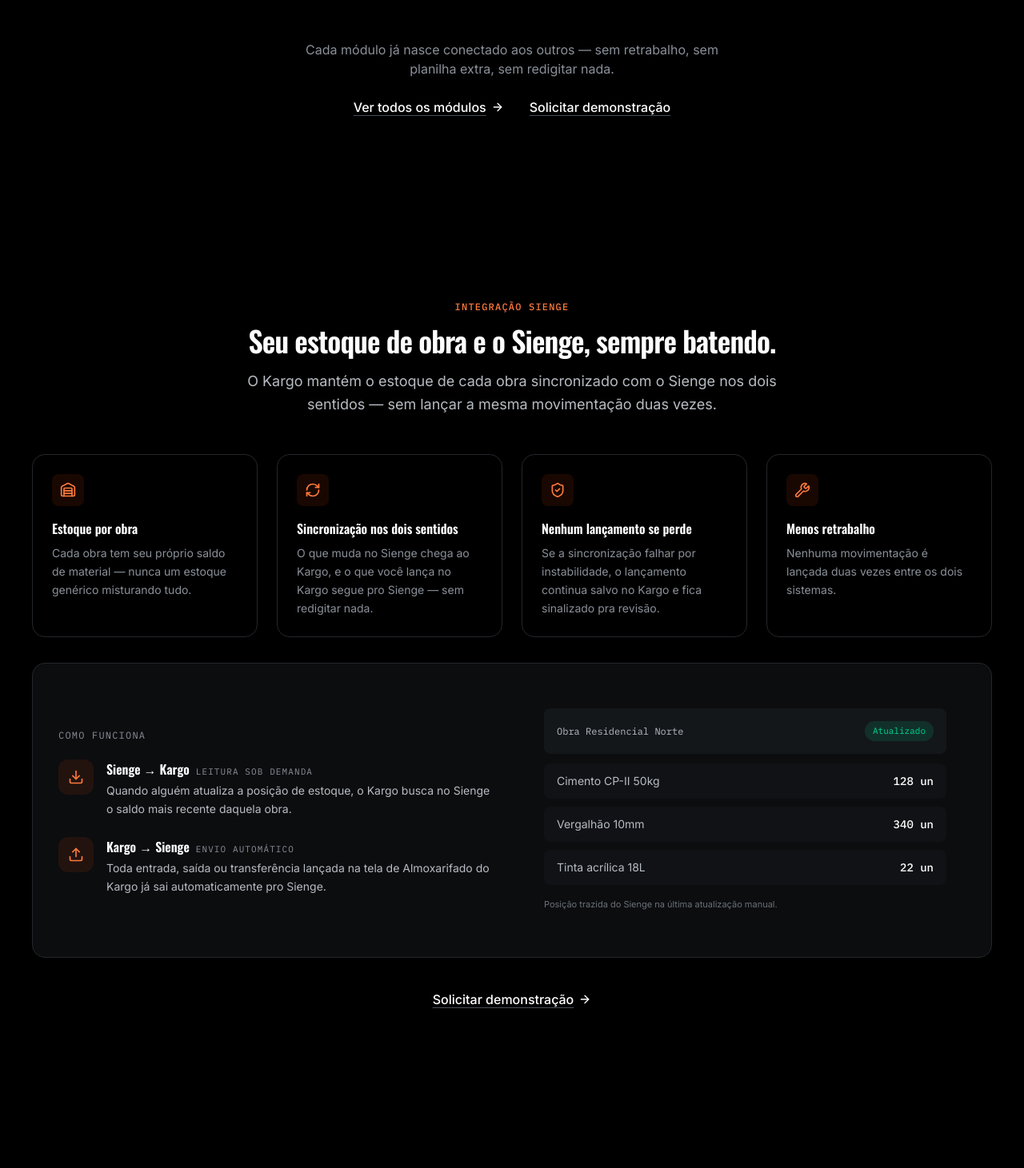
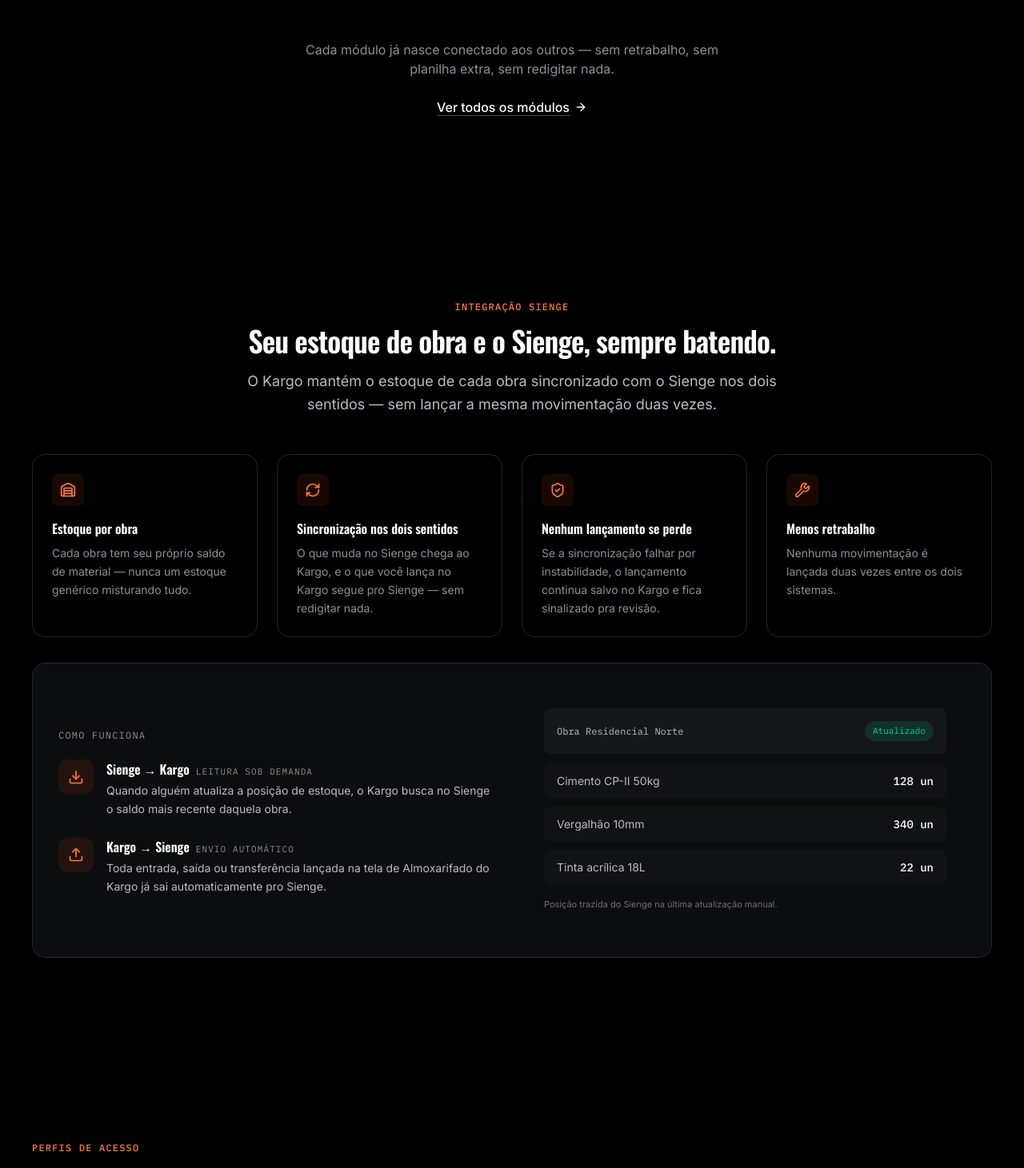
Before and after one commit to RockNicolas/kargo-siteweb, a React (Vite) app: page / in a window 1280 px wide. Shown: the part 4000-5461 px from the top of the page at 80% size. Built offline with nearby package versions, Linux system fonts and the light colour scheme; no server answers.

Commit message:
limpando soliciacao

```diff
--- a/src/components/Features.tsx
+++ b/src/components/Features.tsx
@@ -31,7 +31,7 @@
             redigitar nada.
           </p>
 
-          <div className="mt-6 flex flex-wrap items-center justify-center gap-x-8 gap-y-3">
+          <div className="mt-6 flex items-center justify-center">
             <Link
               to="/modulos"
               className="group inline-flex items-center gap-1.5 font-medium text-asphalt-950 underline decoration-asphalt-300 underline-offset-4 transition hover:decoration-asphalt-950 dark:text-white dark:decoration-asphalt-600 dark:hover:decoration-white"
@@ -39,12 +39,6 @@
               Ver todos os módulos
               <ArrowRight className="h-4 w-4 transition group-hover:translate-x-0.5" />
             </Link>
-            <Link
-              to="/#contato"
-              className="font-medium text-asphalt-950 underline decoration-asphalt-300 underline-offset-4 transition hover:decoration-asphalt-950 dark:text-white dark:decoration-asphalt-600 dark:hover:decoration-white"
-            >
-              Solicitar demonstração
-            </Link>
           </div>
         </Reveal>
       </Container>
--- a/src/components/SiengeSpotlight.tsx
+++ b/src/components/SiengeSpotlight.tsx
@@ -1,5 +1,4 @@
-import { ArrowRight } from 'lucide-react'
-import { Link } from 'react-router-dom'
+
 import { Container } from './ui/Container'
 import { SectionHeading } from './ui/SectionHeading'
 import { Reveal } from './ui/Reveal'
@@ -104,15 +103,7 @@
           </Reveal>
         </div>
 
-        <Reveal delay={150} className="mt-10 text-center">
-          <Link
-            to="/#contato"
-            className="group inline-flex items-center gap-1.5 font-medium text-asphalt-950 underline decoration-asphalt-300 underline-offset-4 transition hover:decoration-asphalt-950 dark:text-white dark:decoration-asphalt-600 dark:hover:decoration-white"
-          >
-            Solicitar demonstração
-            <ArrowRight className="h-4 w-4 transition group-hover:translate-x-0.5" />
-          </Link>
-        </Reveal>
+
       </Container>
     </section>
   )
--- a/src/data/content.ts
+++ b/src/data/content.ts
@@ -38,7 +38,6 @@
 ]
 
 export const footerSupportLinks = [
-  { label: 'Solicitar demonstração', href: '/#contato' },
   { label: 'Falar no WhatsApp', href: `https://wa.me/${contact.whatsapp}` },
 ]
 
```
